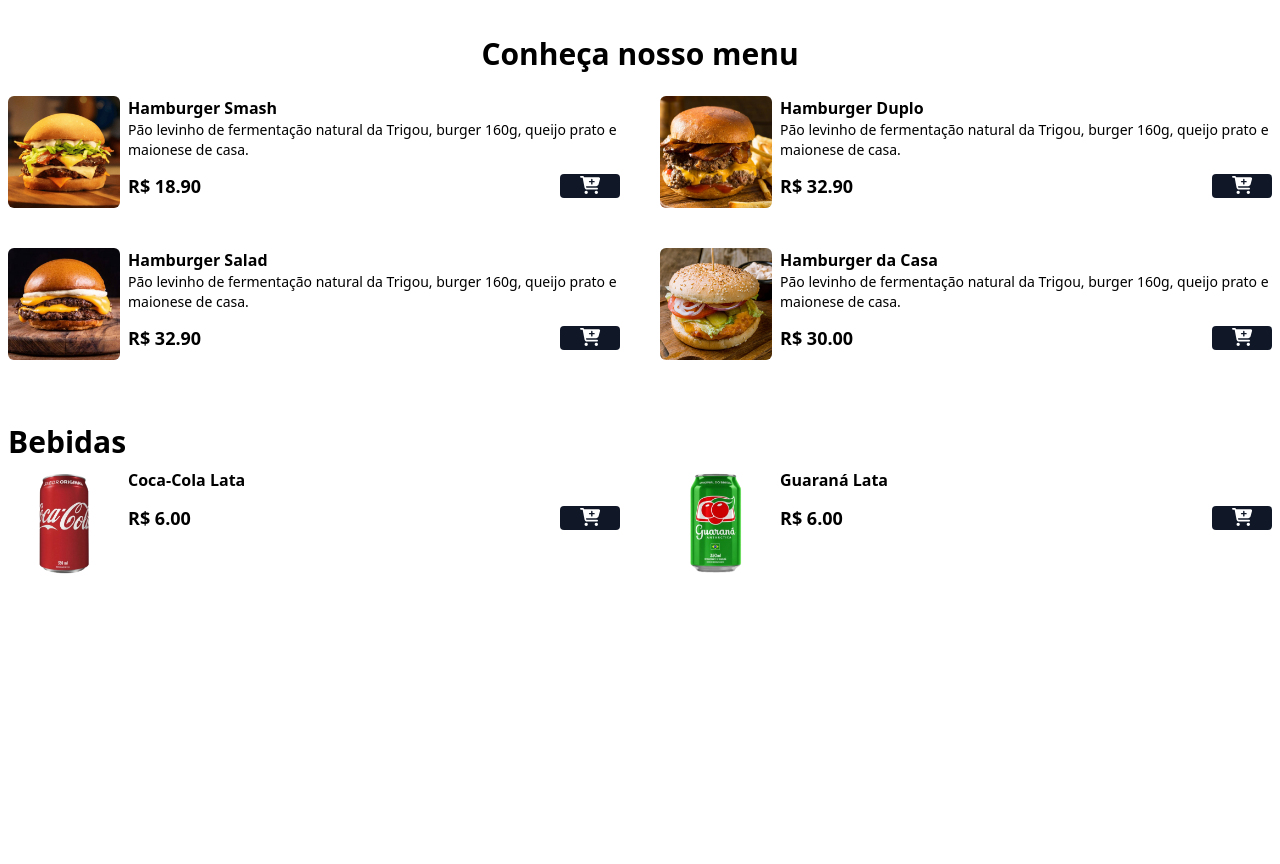
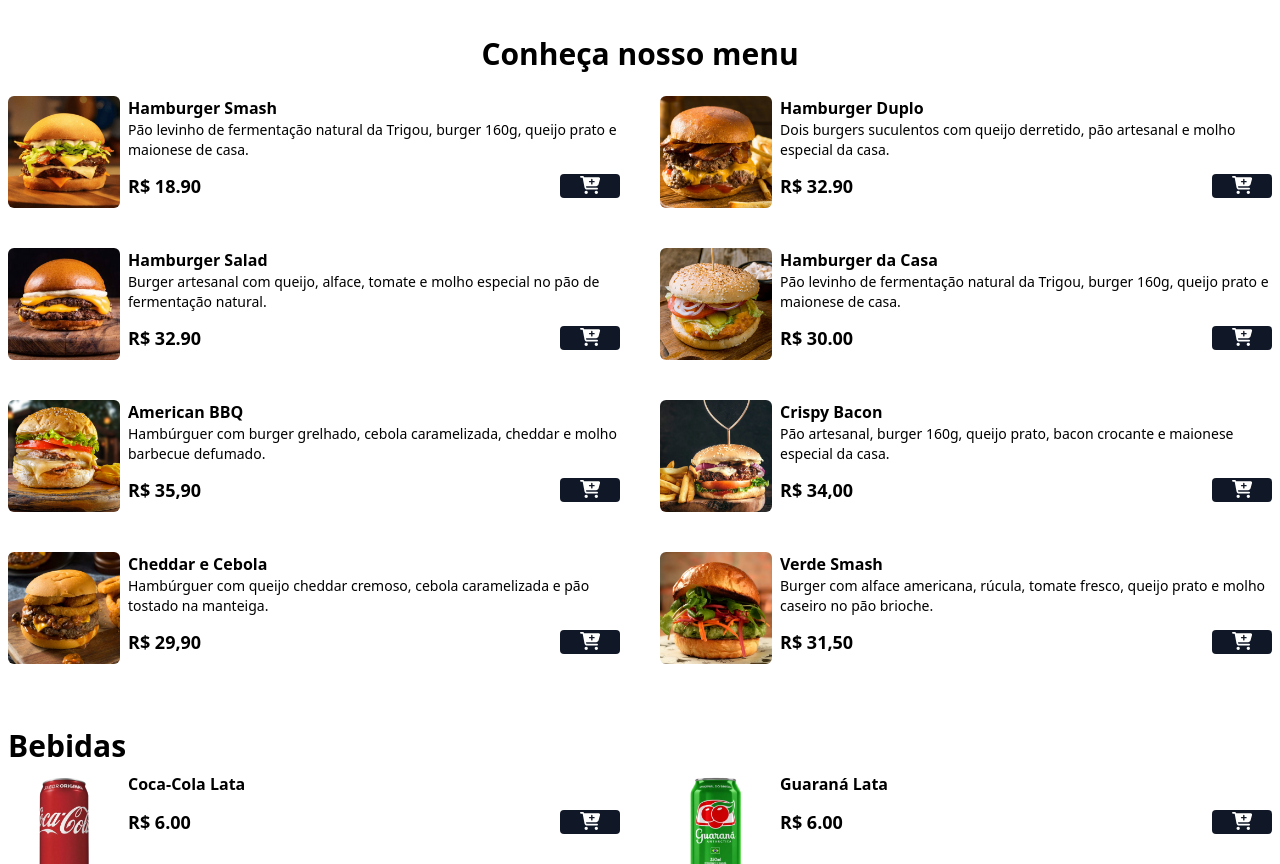
Before and after one commit to RafaelLfckkj/HambugeriaCardapio, a React (Vite) app: page / in a window 1280 px wide. Shown: the part 420-1284 px from the top of the page. Before the commit the page ends 1064 px from the top, so only its background shows below. Built offline with nearby package versions, Linux system fonts and the light colour scheme.

Commit message:
adicionando os outros hamburguers e fazendo alguns outros ajustes

```diff
--- a/src/components/Main.jsx
+++ b/src/components/Main.jsx
@@ -31,7 +31,7 @@ export function Main() {
           image={produto2}
           title={"Hamburger Duplo"}
           nome="Hamburger Duplo"
-          descricao="Pão levinho de fermentação natural da Trigou, burger 160g, queijo prato e maionese de casa."
+          descricao="Dois burgers suculentos com queijo derretido, pão artesanal e molho especial da casa."
           preco="R$ 32.90"
         />
 
@@ -39,7 +39,7 @@ export function Main() {
           image={produto3}
           title={"Hamburger Salad"}
           nome="Hamburger Salad"
-          descricao="Pão levinho de fermentação natural da Trigou, burger 160g, queijo prato e maionese de casa."
+          descricao="Burger artesanal com queijo, alface, tomate e molho especial no pão de fermentação natural."
           preco="R$ 32.90"
         />
 
@@ -50,13 +50,46 @@ export function Main() {
           descricao="Pão levinho de fermentação natural da Trigou, burger 160g, queijo prato e maionese de casa."
           preco="R$ 30.00"
         />
+
+        <Produtos
+          image={produto5}
+          title={"American BBQ"}
+          nome="American BBQ"
+          descricao="Hambúrguer com burger grelhado, cebola caramelizada, cheddar e molho barbecue defumado."
+          preco="R$ 35,90"
+        />
+
+        <Produtos
+          image={produto6}
+          title={"Crispy Bacon"}
+          nome="Crispy Bacon"
+          descricao="Pão artesanal, burger 160g, queijo prato, bacon crocante e maionese especial da casa."
+          preco="R$ 34,00"
+        />
+        <Produtos
+          image={produto7}
+          title={"Cheddar e Cebola"}
+          nome="Cheddar e Cebola"
+          descricao="Hambúrguer com queijo cheddar cremoso, cebola caramelizada e pão tostado na manteiga."
+          preco="R$ 29,90"
+        />
+        <Produtos
+          image={produto8}
+          title={"Verde Smash"}
+          nome="Verde Smash"
+          descricao="Burger com alface americana, rúcula, tomate fresco, queijo prato e molho caseiro no pão brioche."
+          preco="R$ 31,50"
+        />
       </main>
 
       <div className="mx-auto max-w-7xl px-2 my-2">
         <h2 className="font-bold text-3xl">Bebidas</h2>
       </div>
 
-      <div className="grid grid-cols-1 md:grid-cols-2 gap-7 md:gap-10 mx-auto max-w-7xl px-2 mb-16" id="menu-bebidas">
+      <div
+        className="grid grid-cols-1 md:grid-cols-2 gap-7 md:gap-10 mx-auto max-w-7xl px-2 mb-16"
+        id="menu-bebidas"
+      >
         <Refri
           image={bebida1}
           title={"Coca-Cola Lata"}
@@ -71,7 +104,6 @@ export function Main() {
           preco="R$ 6.00"
         />
       </div>
-
     </div>
   );
 }
--- a/src/components/Produtos.jsx
+++ b/src/components/Produtos.jsx
@@ -17,7 +17,7 @@ export function Produtos({ nome, descricao, preco, image, title }) {
         <div className="flex items-center gap-2 justify-between mt-3">
           <p className="font-bold text-lg">{preco}</p>
           <button
-            className="bg-gray-900 px-5 rounded cursor-pointer"
+            className="bg-gray-900 px-5 rounded cursor-pointer hover:bg-green-500 duration-200"
             id="add-to-cart-btn"
             data-name={nome}
             data-price={preco}
--- a/src/components/Refri.jsx
+++ b/src/components/Refri.jsx
@@ -16,7 +16,7 @@ export function Refri({ nome, preco, image, title }) {
         <div className="flex items-center gap-2 justify-between mt-3">
           <p className="font-bold text-lg">{preco}</p>
           <button
-            className="bg-gray-900 px-5 rounded cursor-pointer"
+            className="bg-gray-900 px-5 rounded cursor-pointer hover:bg-green-500 duration-200"
             id="add-to-cart-btn"
             data-name={nome}
             data-price={preco}
```
